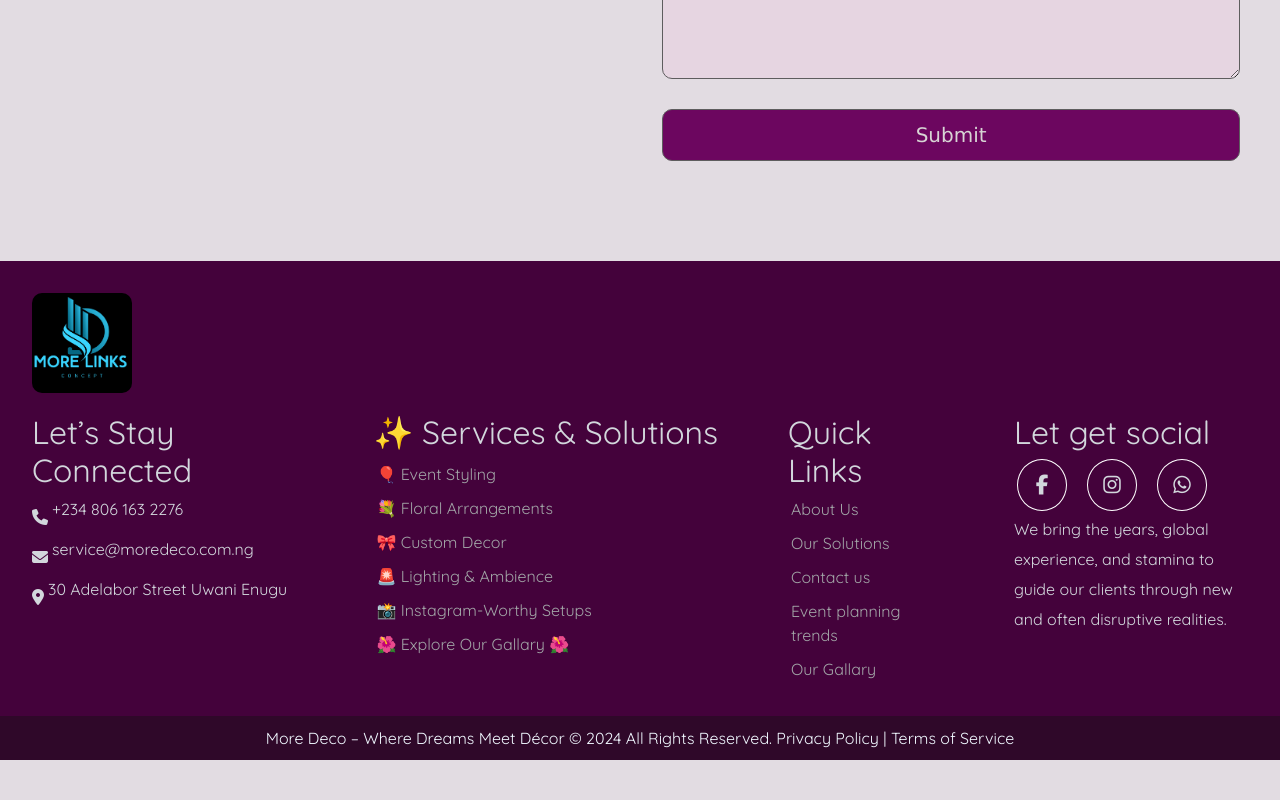
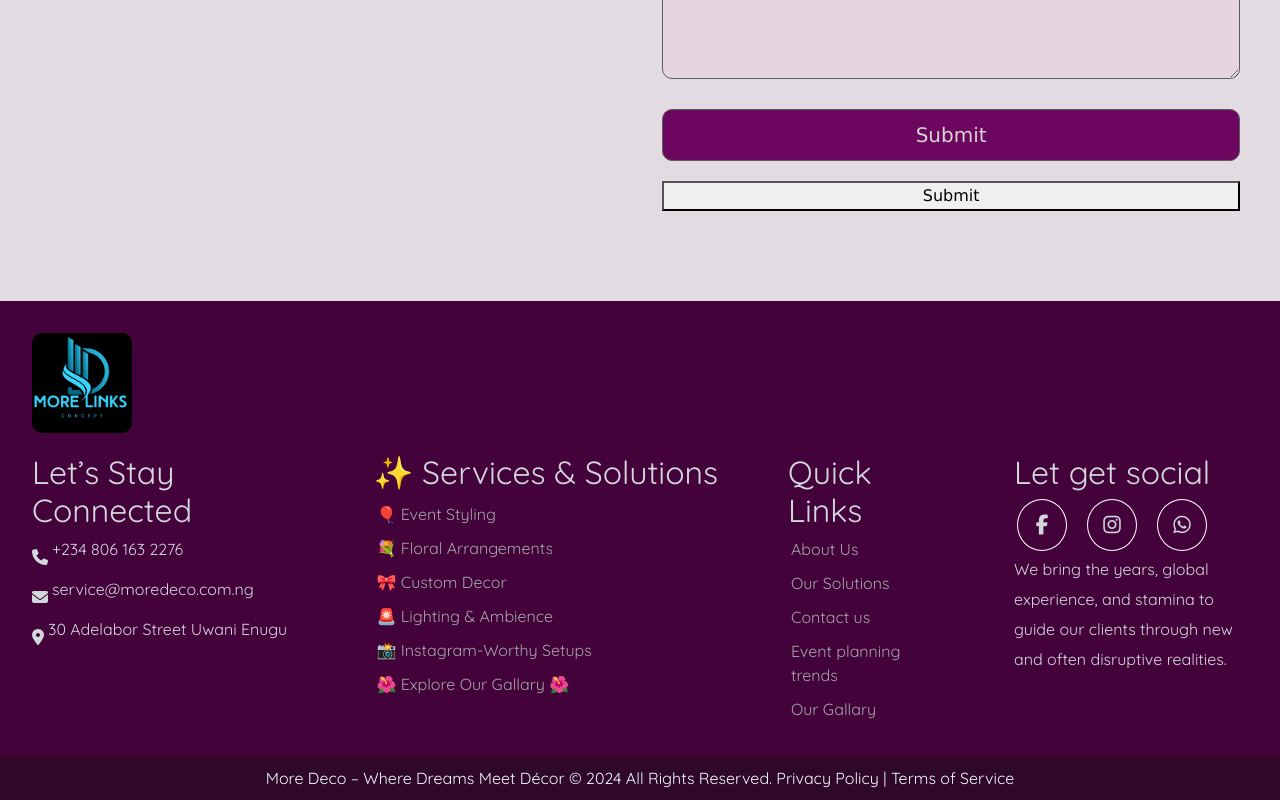
Before and after one commit to Ikendu/moreLinksDeco, a React (Vite) app in the folder mysite/: page /contact in a window 1280 px wide. Shown: the part 1056-1856 px from the top of the page. Before the commit the page ends 1816 px from the top, so only its background shows below. Built offline with nearby package versions, Linux system fonts and the light colour scheme.

Commit message:
finished contact functionalities

```diff
--- a/mysite/src/pages/contactPage/Contact.jsx
+++ b/mysite/src/pages/contactPage/Contact.jsx
@@ -31,18 +31,18 @@ export default function Contact() {
     } catch (error) {
       setStatus("Failed to send message. Try again later.");
     }
-    emailjs
-      .send("service_2yry7mf", "template_flz454q", formData, {
-        publicKey: "iPQWPyYdO6yD4VgQA",
-      })
-      .then(
-        (response) => {
-          console.log("SUCCESS!", response);
-        },
-        (err) => {
-          console.log("FAILED...", err);
-        }
-      );
+    // emailjs
+    //   .send("service_2yry7mf", "template_flz454q", formData, {
+    //     publicKey: "iPQWPyYdO6yD4VgQA",
+    //   })
+    //   .then(
+    //     (response) => {
+    //       console.log("SUCCESS!", response);
+    //     },
+    //     (err) => {
+    //       console.log("FAILED...", err);
+    //     }
+    //   );
   };
 
   return (
@@ -119,6 +119,13 @@ export default function Contact() {
                 ></textarea>
               </div>
               <input type="submit" />
+              <button>
+                {status ? (
+                  <i class="fa-solid fa-spinner fa-spin-pulse"></i>
+                ) : (
+                  "Submit"
+                )}
+              </button>
               {status && <p>{status}</p>}
             </form>
           </div>
```
